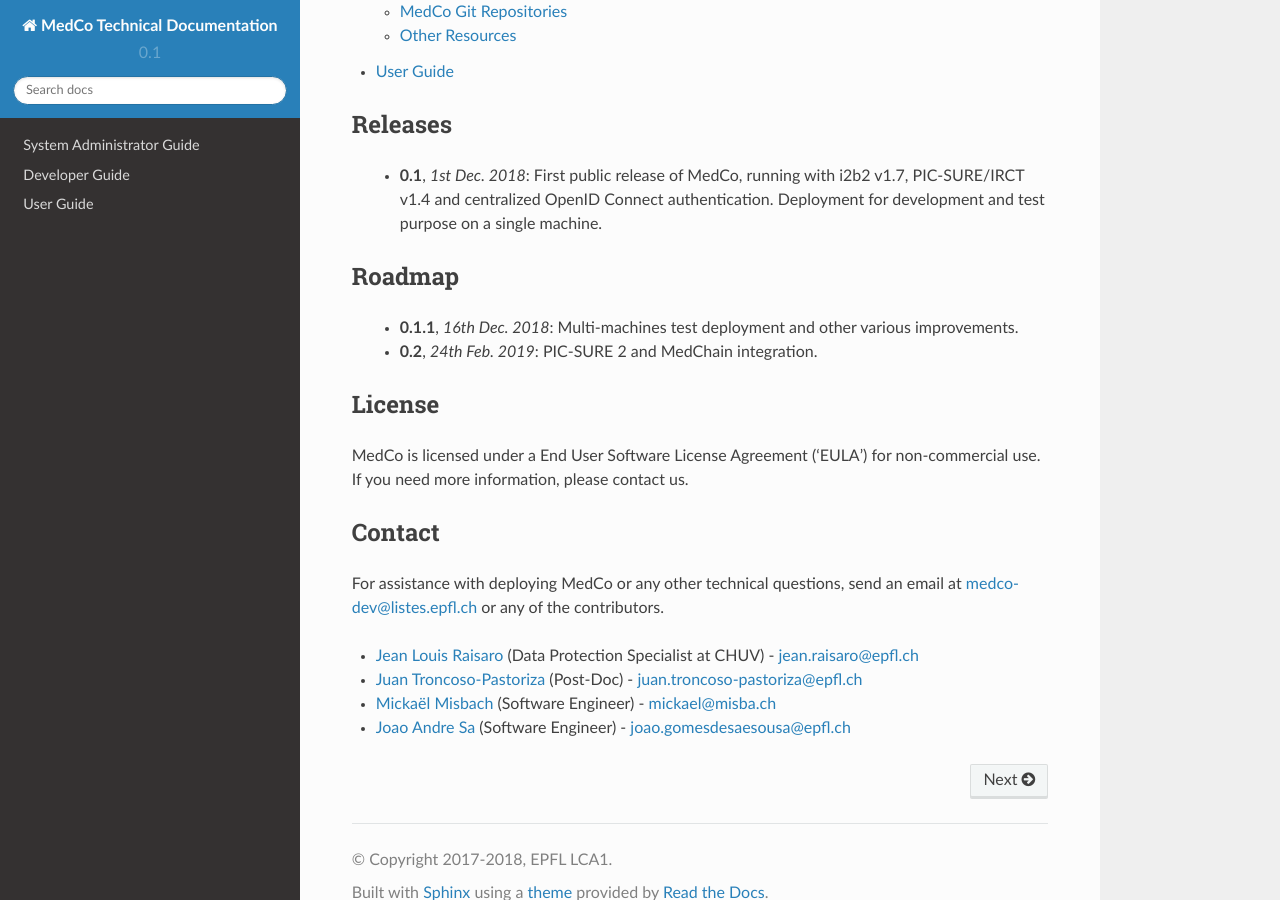
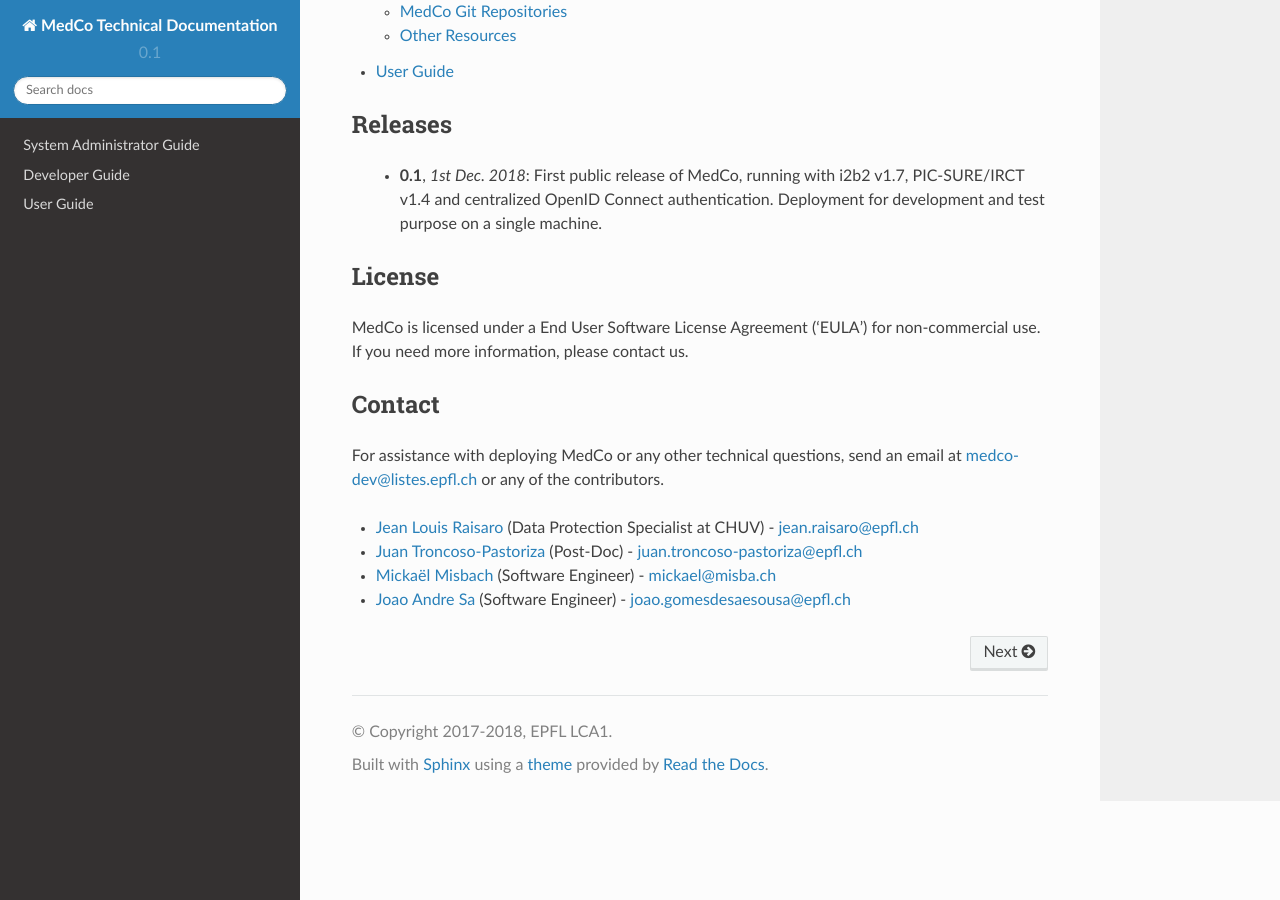
Before and after one commit to ldsec/medco-documentation, a Sphinx documentation site: the page built from source/index.rst, in a window 1280 px wide and 900 px high, scrolled down 828 px. Built offline with Sphinx 7.4.7 and the Read the Docs theme 2.0.0, drawn with Linux system fonts in a browser that asks for light colours.

Commit message:
remove roadmap

```diff
--- a/source/index.rst
+++ b/source/index.rst
@@ -20,12 +20,6 @@
 
     - **0.1**, *1st Dec. 2018*: First public release of MedCo, running with i2b2 v1.7, PIC-SURE/IRCT v1.4 and centralized OpenID Connect authentication. Deployment for development and test purpose on a single machine.
 
-..
-Roadmap
--------
-    - **0.1.1**, *16th Dec. 2018*: Multi-machines test deployment and other various improvements.
-    - **0.2**, *24th Feb. 2019*: PIC-SURE 2 and MedChain integration.
-
 License
 -------
 
```
